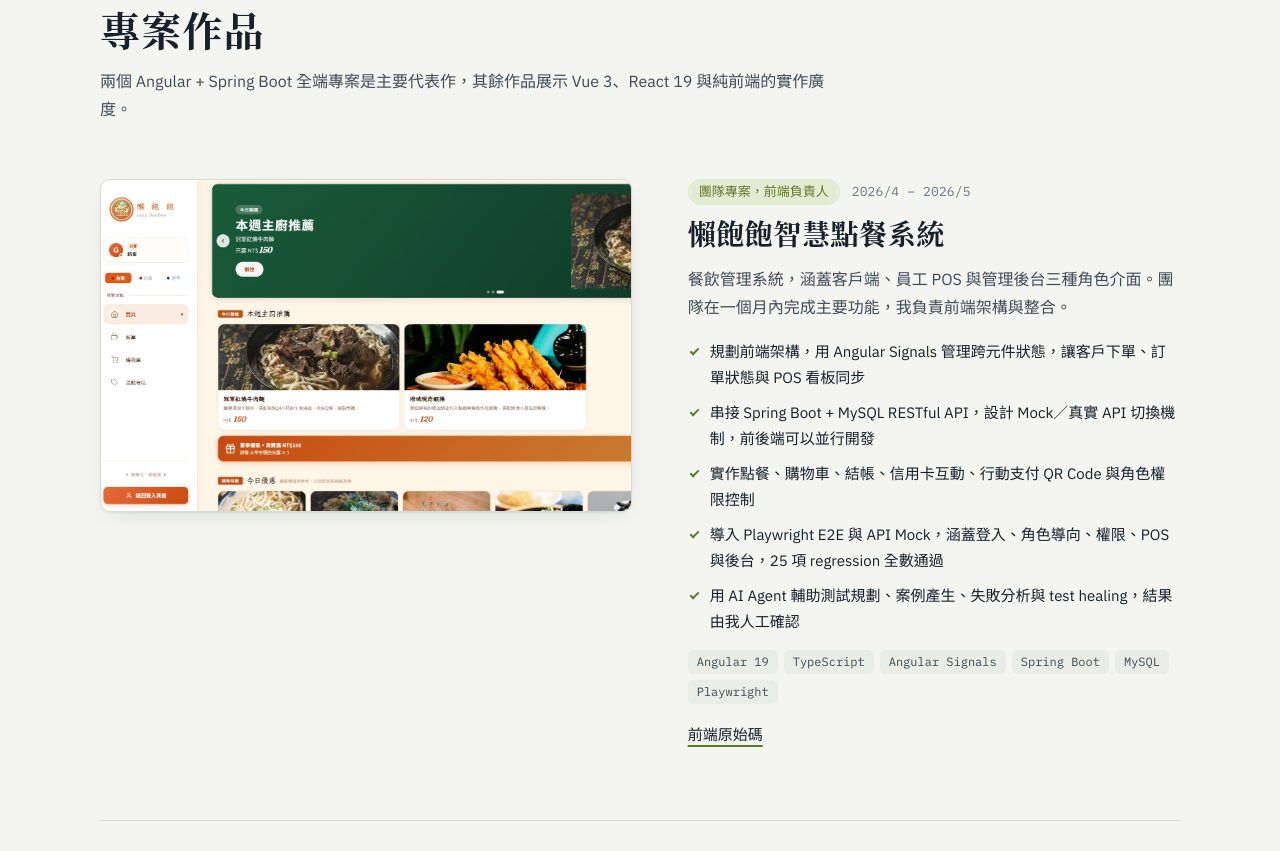
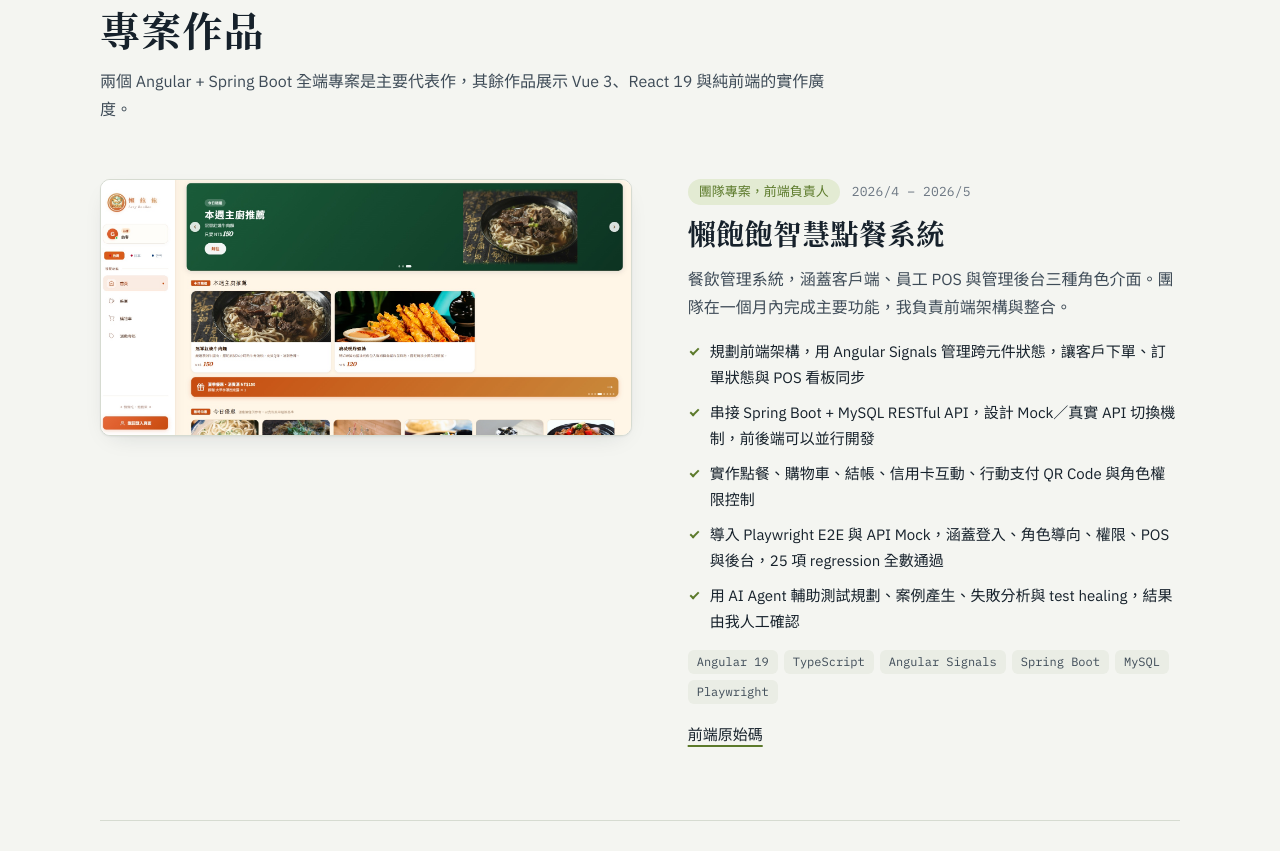
Before and after one commit to AtayalLin/AtayaHtml, a plain HTML site: page index.html in a window 1280 px wide. Shown: the part 989-1840 px from the top of the page. Drawn offline with Linux system fonts and the light colour scheme.

Commit message:
修正主打專案截圖被裁切：改為完整顯示原圖
Co-Authored-By: Claude Opus 5.5 <noreply@anthropic.com>
Claude-Session: https://claude.ai/code/session_01VubYpVrHcvuwVQAYuW7ovx

```diff
--- a/style/site.css
+++ b/style/site.css
@@ -238,7 +238,7 @@ time { font-family: var(--f-mono); font-size: .8125rem; letter-spacing: .01em; c
   display: block; border-radius: var(--radius); overflow: hidden;
   border: 1px solid var(--line); box-shadow: var(--shadow); background: var(--surface);
 }
-.feature__shot img { width: 100%; aspect-ratio: 16 / 10; object-fit: cover; object-position: top left; transition: transform .5s cubic-bezier(.2, .7, .2, 1); }
+.feature__shot img { width: 100%; height: auto; transition: transform .5s cubic-bezier(.2, .7, .2, 1); }
 .feature__shot:hover img { transform: scale(1.025); }
 .feature__body h3 { font-family: var(--f-serif); font-weight: 700; font-size: clamp(1.375rem, 2.4vw, 1.75rem); line-height: 1.35; letter-spacing: .02em; }
 .feature__desc { margin-top: 12px; color: var(--ink-2); }
```
